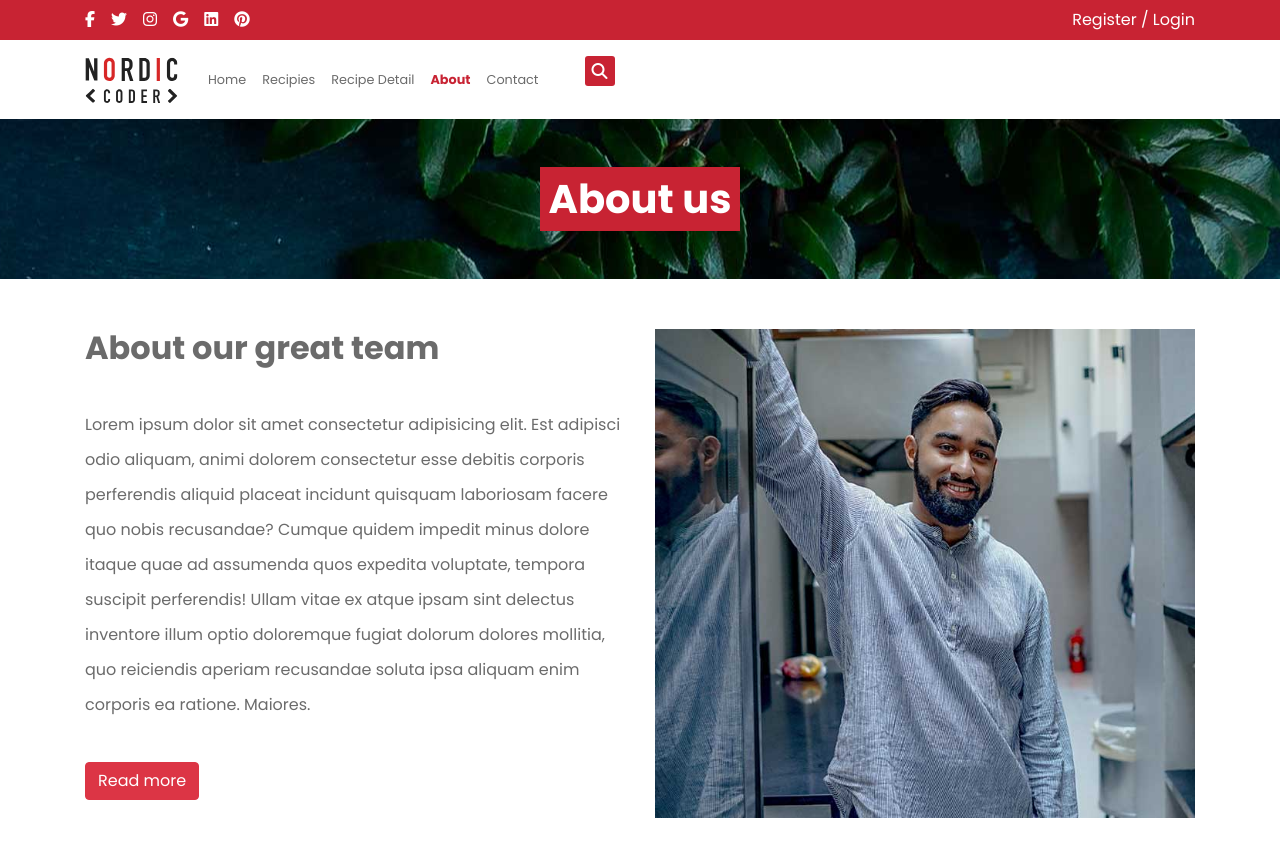
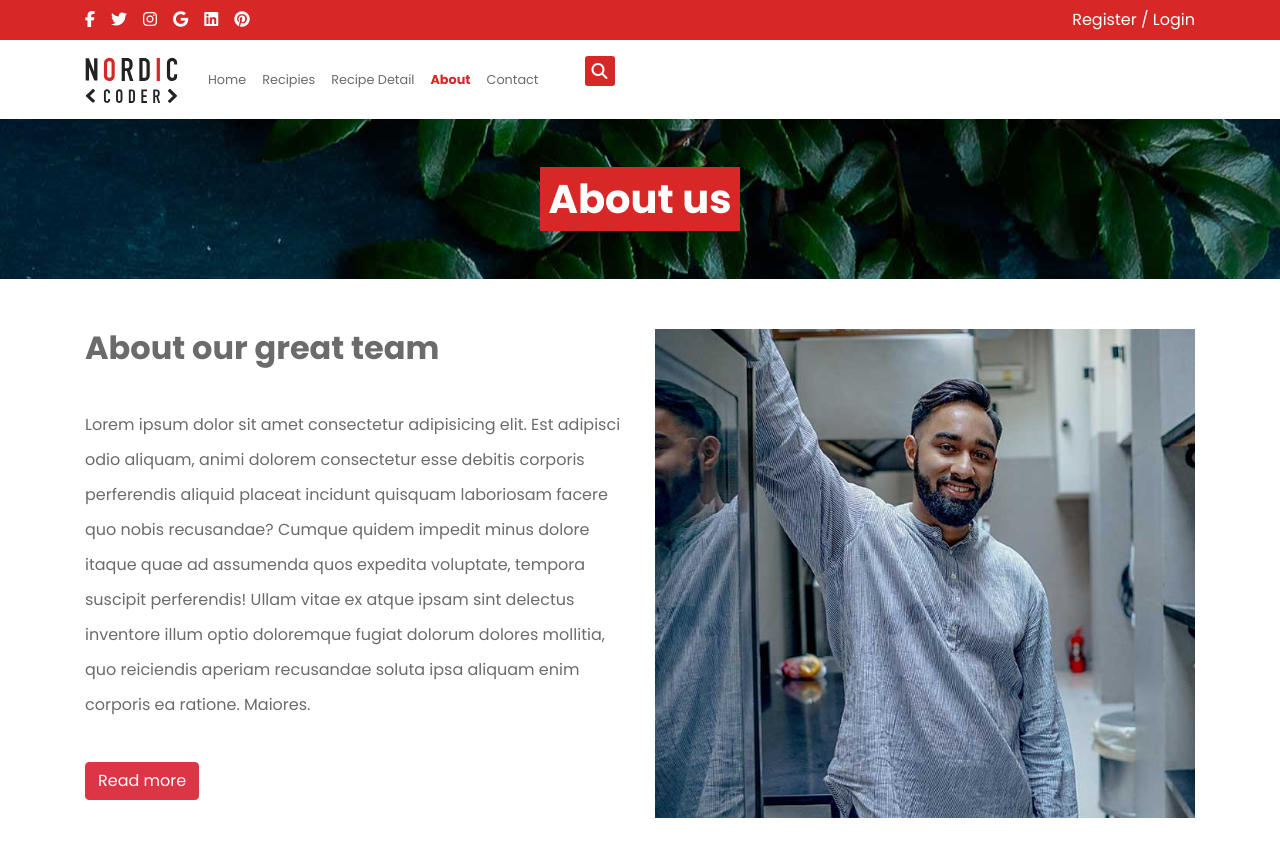
Before and after one commit to blackcend/nordiccoder, a plain HTML site: page about.html in a window 1280 px wide. Drawn offline with nearby package versions, Linux system fonts and the light colour scheme.

Commit message:
Change color of --primary-color in main.css

```diff
--- a/css/main.css
+++ b/css/main.css
@@ -1,6 +1,6 @@
 * {
     --white-color: #fff;
-    --primary-color: #c82333;
+    --primary-color: #d72727;
     --text-color: rgb(107, 107, 107);
     padding: 0;
     margin: 0;
```
